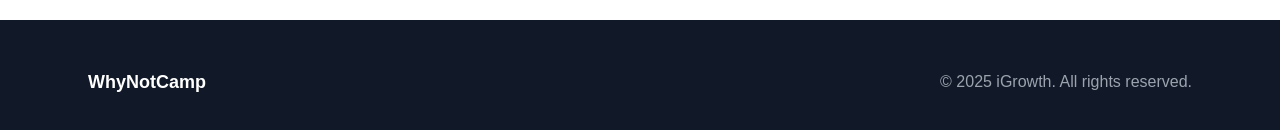
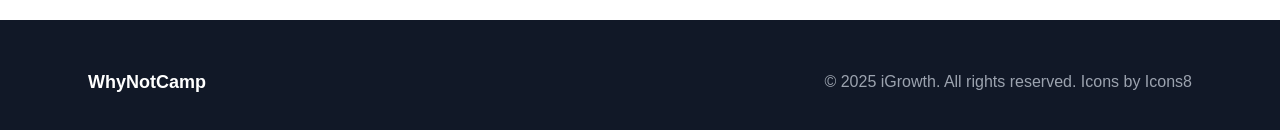
Before and after one commit to diginori-addmore/iGrowth_LG_homepage, a Next.js app in the folder igrowth_9/: page / in a window 1280 px wide. Shown: the part 3672-3802 px from the top of the page. Built offline with nearby package versions, Linux system fonts and the light colour scheme.

Commit message:
icons by icons8

```diff
--- a/igrowth_9/src/app/components/Footer.tsx
+++ b/igrowth_9/src/app/components/Footer.tsx
@@ -4,7 +4,7 @@ export default function Footer() {
             <div className="max-w-6xl mx-auto px-6 flex flex-col md:flex-row justify-between items-center">
                 <div className="text-lg font-bold">WhyNotCamp</div>
                 <p className="text-gray-400 mt-4 md:mt-0">
-                    © {new Date().getFullYear()} iGrowth. All rights reserved.
+                    © {new Date().getFullYear()} iGrowth. All rights reserved. Icons by Icons8
                 </p>
             </div>
         </footer>
```
